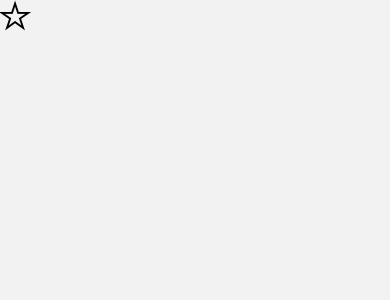
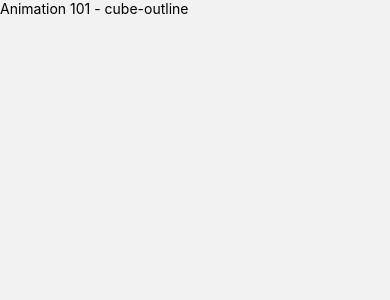
Before and after one commit to belenjn/components-project-react-native, a React Native app: screen /HomeScreen in a window 390 px wide. Shown: the top 300 px of the page. Built offline with nearby package versions, Linux system fonts and the light colour scheme.

Commit message:
FlatList rendered

```diff
--- a/src/screens/HomeScreen.tsx
+++ b/src/screens/HomeScreen.tsx
@@ -1,11 +1,40 @@
+/* eslint-disable react-native/no-inline-styles */
 import React from 'react';
-import {View} from 'react-native';
-import Icon from 'react-native-vector-icons/Ionicons';
+import {Text, View} from 'react-native';
+import {FlatList} from 'react-native-gesture-handler';
+// import Icon from 'react-native-vector-icons/Ionicons';
+
+interface MenuItem {
+  name: string;
+  icon: string;
+  compontent?: string;
+}
+
+const menuItems = [
+  {
+    name: 'Animation 101',
+    icon: 'cube-outline',
+    component: 'Animation101Screen ',
+  },
+];
 
 export const HomeScreen = () => {
+  const renderMenuItem = (menuItem: MenuItem) => {
+    return (
+      <View>
+        <Text>
+          {menuItem.name} - {menuItem.icon}
+        </Text>
+      </View>
+    );
+  };
   return (
-    <View>
-      <Icon name="star-outline" size={30} color="black" />
+    <View style={{flex: 1}}>
+      <FlatList
+        data={menuItems}
+        renderItem={({item}) => renderMenuItem(item)}
+        keyExtractor={item => item.name}
+      />
     </View>
   );
 };
```
